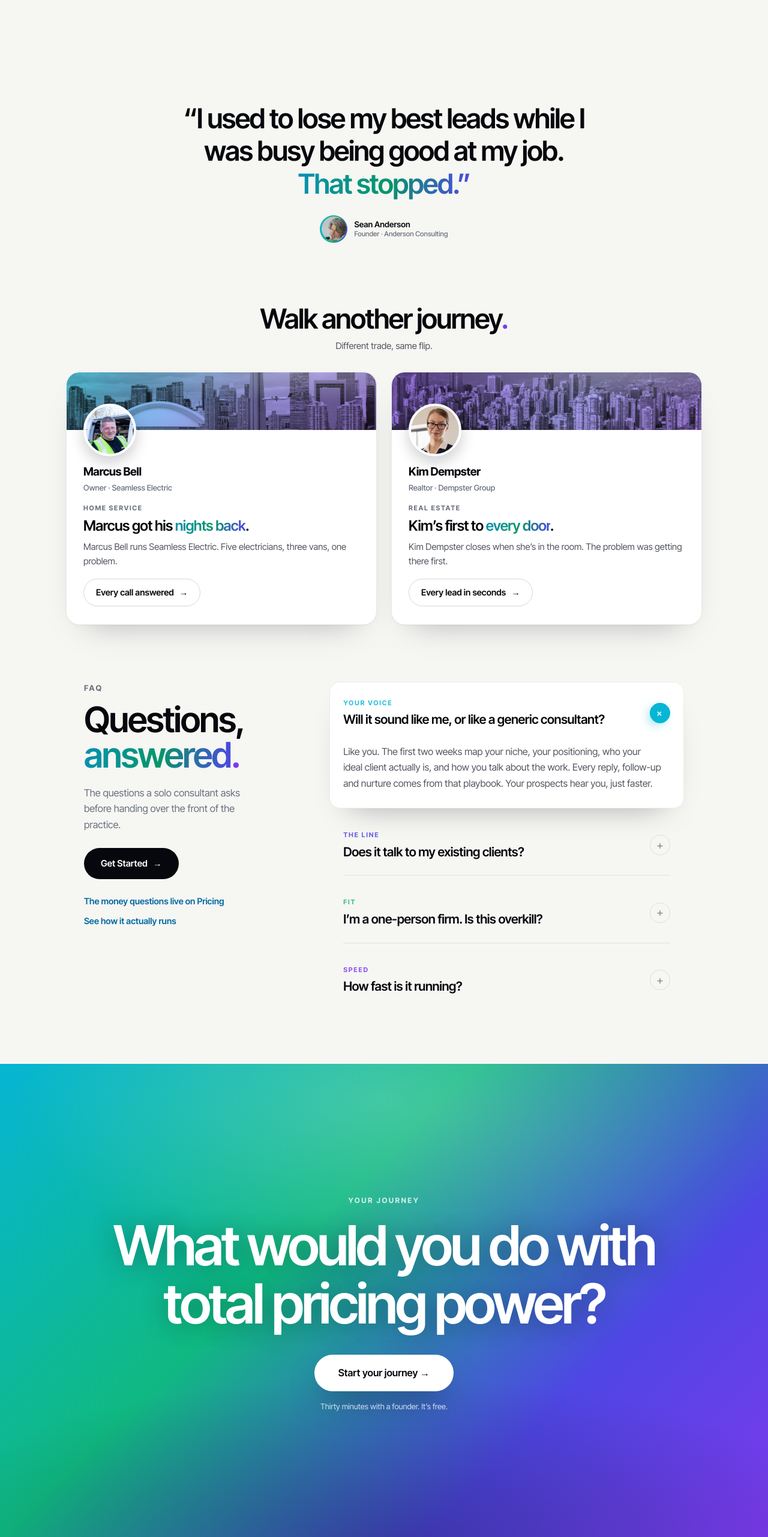
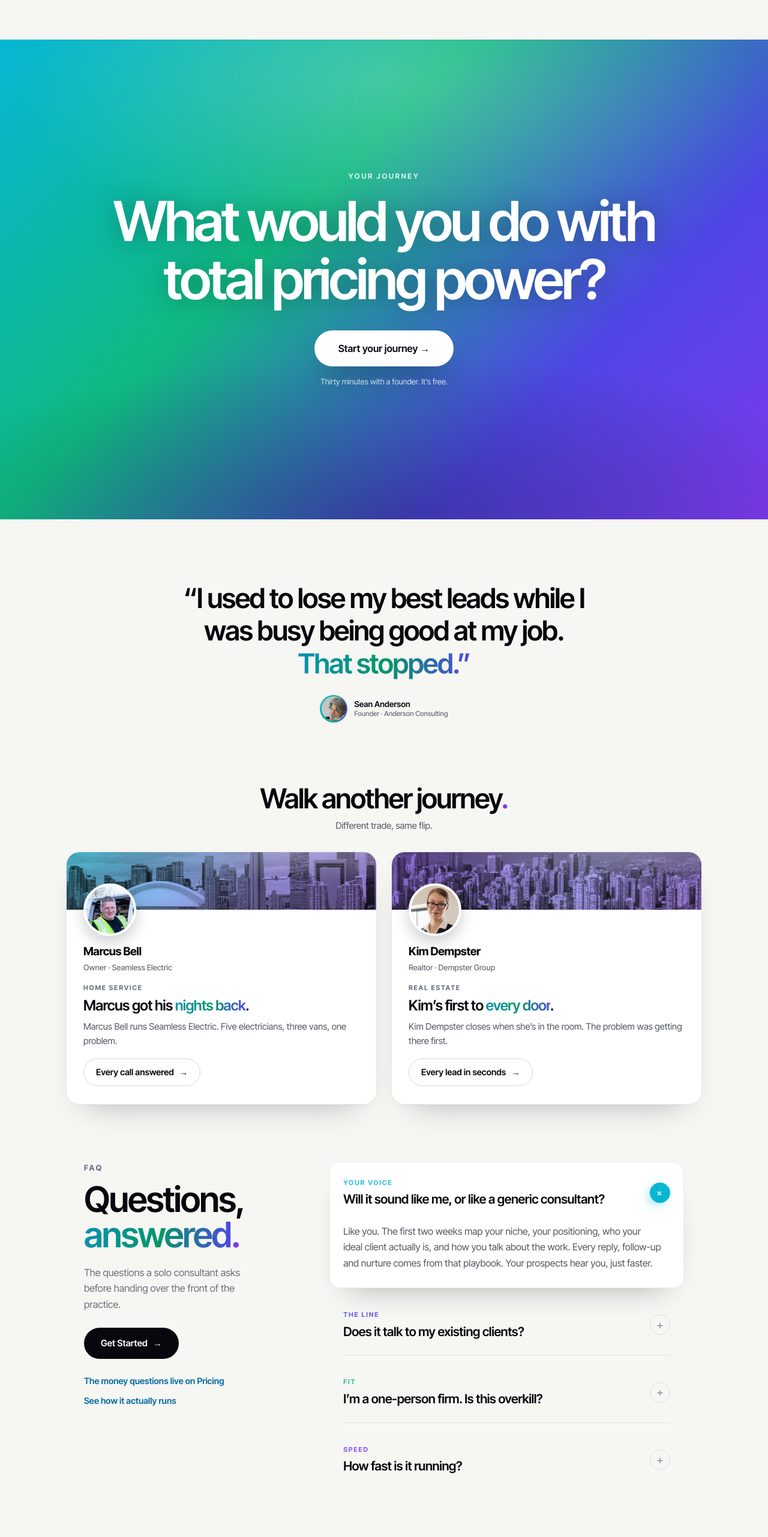
Before and after one commit to staybookt/staybookt-investor, a Next.js app: page /journeys/consultant in a window 1280 px wide. Shown: the part 9078-11641 px from the top of the page at 60% size. Built offline with nearby package versions, Linux system fonts and the light colour scheme; no server answers.

Commit message:
Journey finale moved to where it was asked for: immediately after the film — the movies true last frame. Payoff releases straight into the full-screen gradient question + Start your journey; quote, other journeys and FAQ become the epilogue.

```diff
--- a/components/v4/Journey.tsx
+++ b/components/v4/Journey.tsx
@@ -362,6 +362,22 @@ export default function Journey({ id }: { id: string }) {
         </div>
       </div>
 
+      {/* THE FINALE — the movie's true last frame, IMMEDIATELY after the film (Jacob,
+          July 27: "the CTA card at the end of the movie" — it was originally parked at
+          the page bottom and never seen; do not move it back down). Full-screen gradient
+          takeover, THE question this journey earns, one CTA. The quote/cards/FAQ that
+          follow are the epilogue. HeroCta dock stays omitted on journey pages.
+          Question form is deliberate and allowed: "What would you do with X" cannot be
+          answered "no" (Richard's rule targets yes/no closes). */}
+      <section className="jy-finale">
+        <div className="jy-fin-in jy-rv">
+          <div className="jy-fin-kick">Your journey</div>
+          <h2 dangerouslySetInnerHTML={{ __html: d.finale }} />
+          <a className="jy-fin-cta" href={START_LINK} data-cta="journey_finale">Start your journey &rarr;</a>
+          <div className="jy-fin-note">Thirty minutes with a founder. It&rsquo;s free.</div>
+        </div>
+      </section>
+
       {/* QUOTE */}
       <figure className="jy-quote">
         <blockquote className="jy-rv" dangerouslySetInnerHTML={{ __html: d.quote }} />
@@ -434,21 +450,6 @@ export default function Journey({ id }: { id: string }) {
         </div>
       </section>
 
-      {/* THE FINALE — full-screen gradient takeover, THE question this journey earns,
-          one CTA (Jacob, July 27: "massive and bold about starting their journey...
-          differ this per journey"). This IS the journey pages' close; the sitewide
-          HeroCta dock does not follow it (two full closes would compete — documented
-          deviation from the per-page-close doctrine, for these three pages only).
-          Question form is deliberate and allowed: "What would you do with X" cannot be
-          answered "no" (Richard's rule targets yes/no closes). */}
-      <section className="jy-finale">
-        <div className="jy-fin-in jy-rv">
-          <div className="jy-fin-kick">Your journey</div>
-          <h2 dangerouslySetInnerHTML={{ __html: d.finale }} />
-          <a className="jy-fin-cta" href={START_LINK} data-cta="journey_finale">Start your journey &rarr;</a>
-          <div className="jy-fin-note">Thirty minutes with a founder. It&rsquo;s free.</div>
-        </div>
-      </section>
     </div>
   );
 }
```
